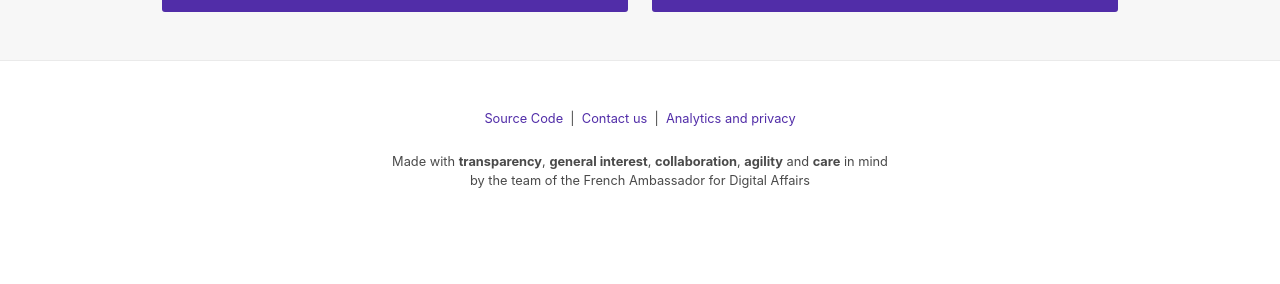
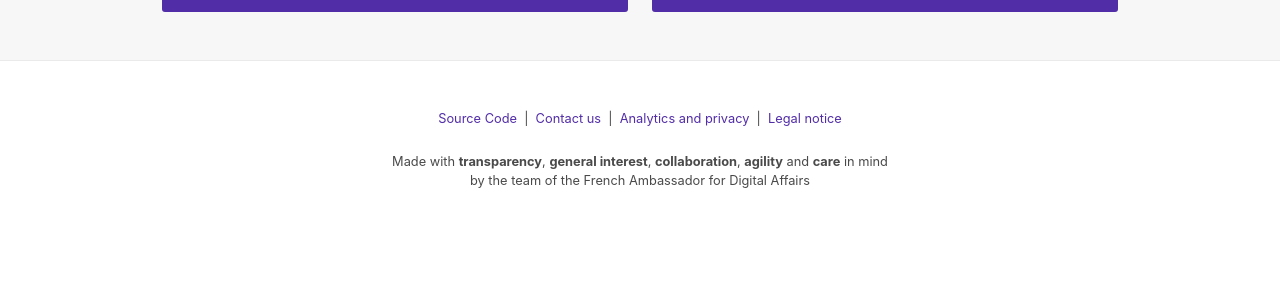
Before and after one commit to ambanum/disinfo.quaidorsay.fr, a Jekyll site: the page built from _pages/index.html, in a window 1280 px wide. Shown: the part 1295-1579 px from the top of the page. Built offline with Jekyll 4.4.1, drawn with Linux system fonts in a browser that asks for light colours; comment, search, counter and statistics services are not loaded.

Commit message:
Add link to legal notice in footer

```diff
--- a/_pages/index.html
+++ b/_pages/index.html
@@ -98,6 +98,8 @@ nav_exclude: true
 					<a href="mailto:matti.schneider@diplomatie.gouv.fr">Contact us</a>
 					&nbsp;|&nbsp;
 					<a href="/tracking.html">Analytics and privacy</a>
+					&nbsp;|&nbsp;
+					<a href="/legal-notice">Legal notice</a>
 				</div>
 			</div>
 			<div class="columns">
```
